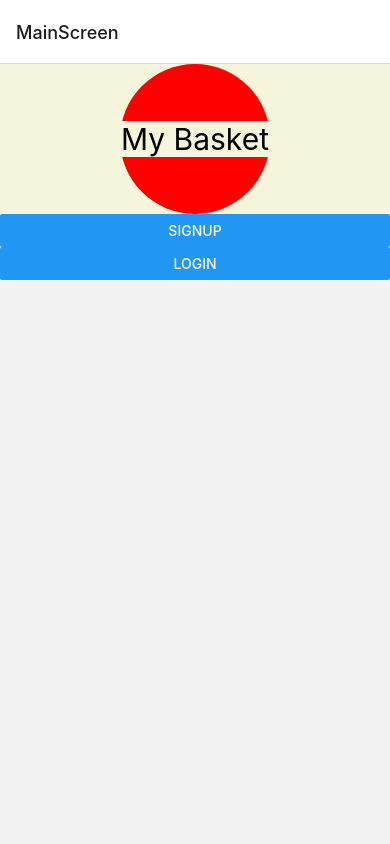
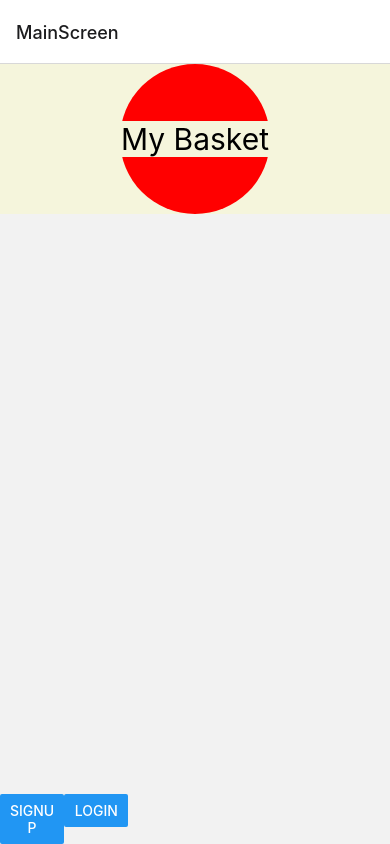
Before and after one commit to dostaglou/MyBasketReactNative, a React Native app: screen /MainScreen in a window 390 px wide. Built offline with nearby package versions, Linux system fonts and the light colour scheme.

Commit message:
footer handled

```diff
--- a/src/MainScreen.js
+++ b/src/MainScreen.js
@@ -2,30 +2,31 @@ import { View, StyleSheet, Button } from 'react-native';
 import { useState, useEffect } from 'react';
 import AsyncStorage from "@react-native-async-storage/async-storage";
 import Header from './components/logoHeader'
+import FooterList from './components/footerList';
 
-const loggedInView = (navigation) => {
+const mainScreenView = (buttonArray) => {
   return (
-    <View>
+    <View style={{ height: "100%" }}>
       <Header />
-      <Button style={styles.button} title="Logout" onPress={()=> navigation.navigate("Logout")} />
-      <Button style={styles.button} title="Cataglog Items" onPress={()=> navigation.navigate("CatalogueItems")} />
-      <Button style={styles.button} title="Shopping Lists" onPress={()=> navigation.navigate("ShoppingLists")} />
-    </View>
-  )
-}
-
-const loggedOutView = (navigation) => {
-  return (
-    <View>
-      <Header />
-      <Button style={styles.button} title="Signup" onPress={()=> navigation.navigate("Signup")} />
-      <Button style={styles.button} title="Login" onPress={()=> navigation.navigate("Login")} />
+      <FooterList style={styles.footer} buttonArray={buttonArray}/>
     </View>
   )
 }
 
 export default function MainScreen({navigation}) {
   const [loggedIn, setLoggedIn] = useState(false)
+  const fullButtonOptions = {
+    loggedIn: [
+      { title: "Logout", buttonFunction: () => navigation.navigate("Logout") },
+      { title: "Catalogue", buttonFunction: () => navigation.navigate("CatalogueItems") },
+      { title: "Shopping Lists", buttonFunction: () => navigation.navigate("Logout") }
+    ],
+    notLoggedIn: [
+      { title: "Signup", buttonFunction: () => navigation.navigate("Signup") },
+      { title: "Login", buttonFunction: () => navigation.navigate("Login") }
+    ]
+  }
+  const buttonOptions = (loggedIn) ? fullButtonOptions.loggedIn : fullButtonOptions.notLoggedIn
 
   const fetchSession = async () => {
     const authToken = await AsyncStorage.getItem('@authToken');
@@ -36,25 +37,17 @@ export default function MainScreen({navigation}) {
     navigation.addListener('focus', () => {fetchSession()})
   }, [navigation])
 
-  if (loggedIn) {
-    return loggedInView(navigation)
-  } else {
-    return loggedOutView(navigation)
-  }
+  return mainScreenView(buttonOptions)
 }
 
 const styles = StyleSheet.create({
-  homeScreen: {
-    flex: 1,
-    alignItems: 'center',
-    justifyContent: 'center',
-    backgroundColor: '#FDD5DF',
-    color: "#BBECFC"
+  button: {
+    color: "#8BA7B0",
   },
-  text: {
-    color: "#BBECFC",
-  },
-  button: {
-    color: "#8BA7B0"
+  footer: {
+    flexDirection: "row",
+    justifyContent: "center",
+    alignItems: "center",
+    backgroundColor: "red",
   }
 })
--- /dev/null
+++ b/src/components/footerList.js
@@ -0,0 +1,31 @@
+import { View, StyleSheet, Button } from 'react-native';
+
+const buttonView = (buttonTitle, buttonFunction) => {
+  return(
+    <View key={buttonTitle} style={styles.button}>
+      <Button title={buttonTitle} onPress={buttonFunction} />
+    </View>
+  )
+}
+const FooterList = (data) => {
+  return(
+    <View style={styles.buttonRow}>
+      { data.buttonArray.map((data) => {
+        return buttonView(data.title, data.buttonFunction)
+      })}
+    </View>
+  )
+}
+
+const styles = StyleSheet.create({
+  buttonRow: {
+    flexDirection: "row",
+    position: "absolute",
+    bottom: 0
+  },
+  button: {
+    flex: 1,
+  }
+})
+
+export default FooterList
```
